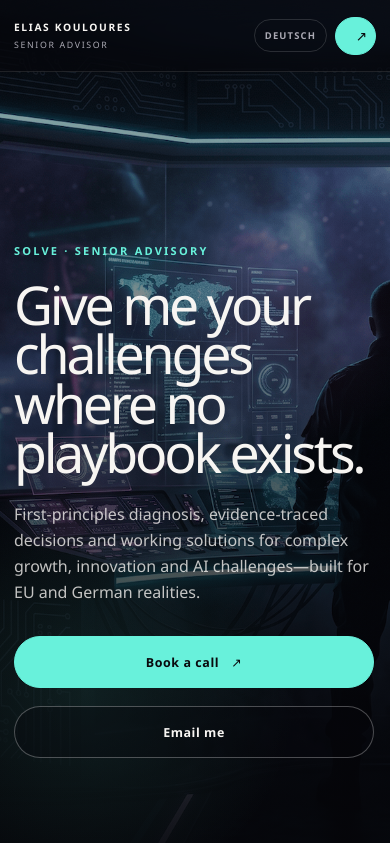
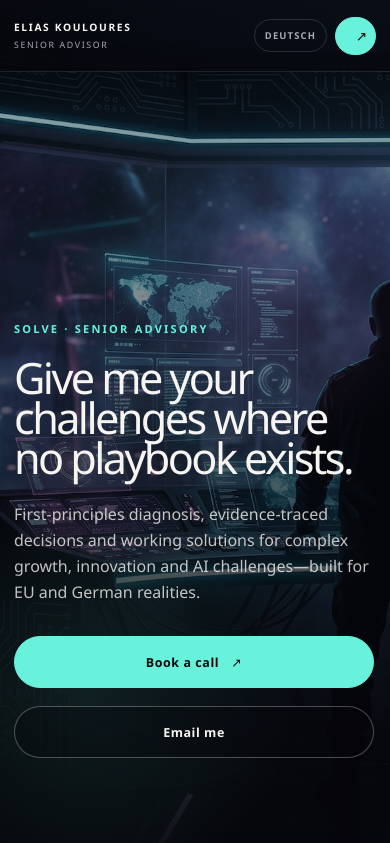
Before and after one commit to EliasKouloures/EliasKouloures-Com, a Next.js app: page /solve in a window 390 px wide. Shown: the top 843 px of the page. Built offline with nearby package versions, Linux system fonts and the light colour scheme; no server answers.

Commit message:
Reduce service page headline scale

```diff
--- a/app/globals.css
+++ b/app/globals.css
@@ -462,11 +462,11 @@ button:focus-visible {
 .service-hero h1 {
   max-width: 970px;
   margin: 0;
-  font-size: clamp(3.6rem, 7.1vw, 8rem);
+  font-size: clamp(2.7rem, 4vw, 3.9rem);
   font-weight: 490;
   letter-spacing: -0.06em;
   line-height: 0.92;
-  text-wrap: balance;
+  text-wrap: wrap;
   animation: fade-up 700ms var(--ease) both;
 }
 
@@ -1483,10 +1483,6 @@ button:focus-visible {
     padding-bottom: 86px;
   }
 
-  .service-hero h1 {
-    font-size: clamp(3.35rem, 15vw, 5.4rem);
-  }
-
   .hero-intro {
     margin-top: 25px;
   }
@@ -1731,10 +1727,6 @@ button:focus-visible {
     max-width: 150px;
   }
 
-  .service-hero h1 {
-    font-size: 3.35rem;
-  }
-
   .tag-list a {
     padding-inline: 4px;
     font-size: 0.56rem;
```
Also changed, not shown: 1 other file (tests, documents, lock files or other folders).
